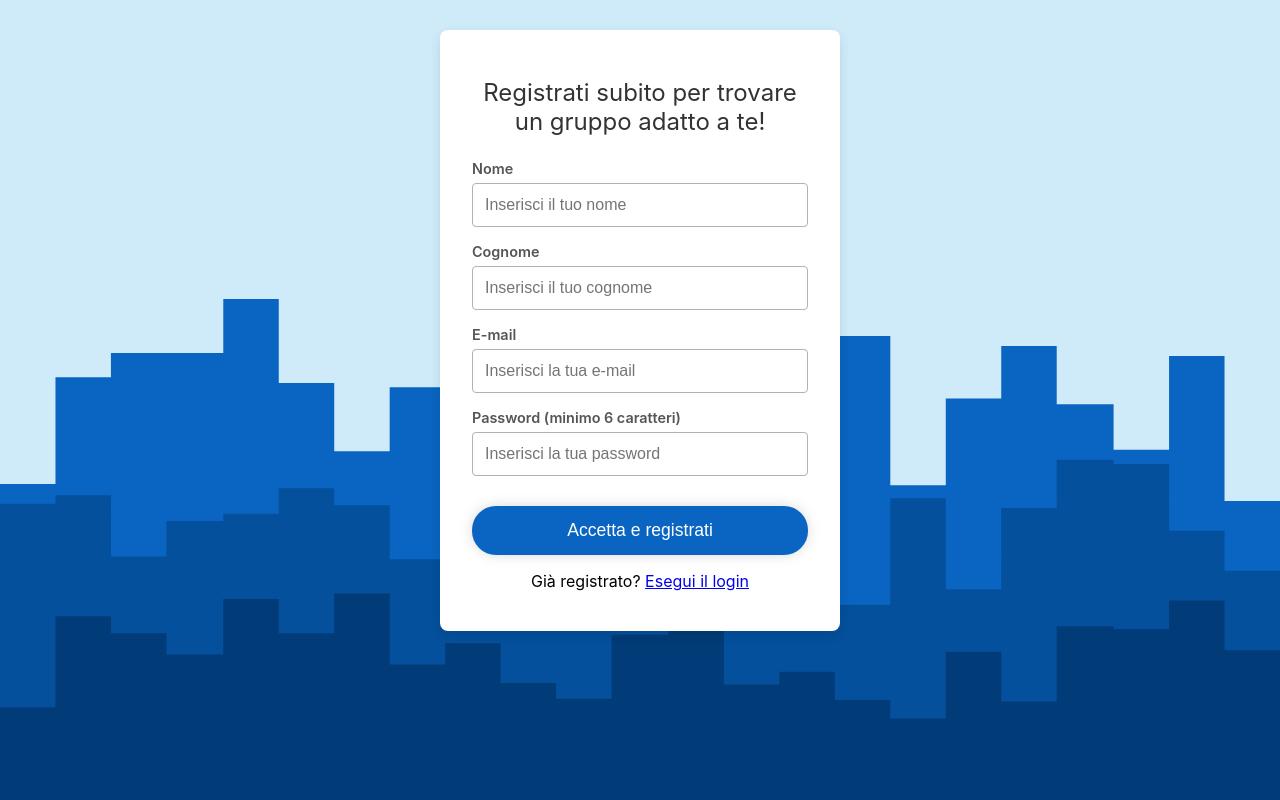
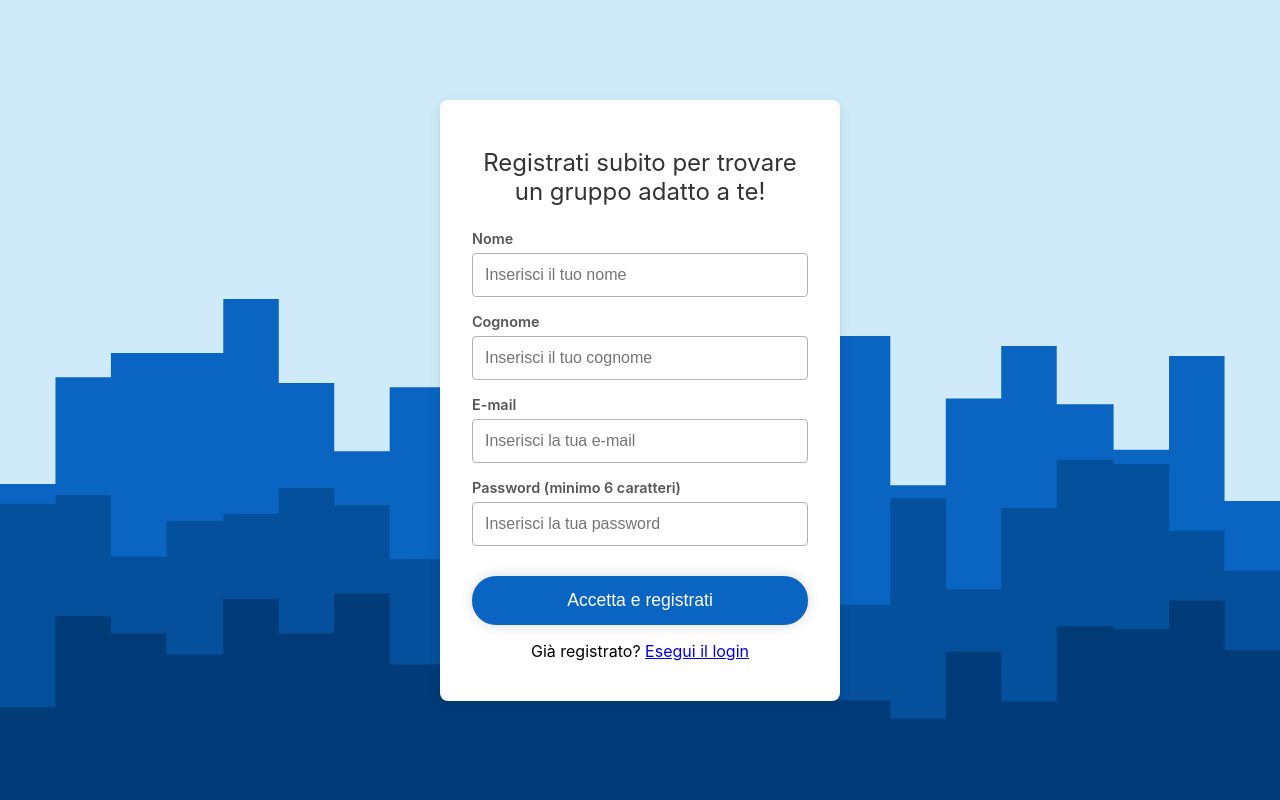
Before and after one commit to goldeneas/unisa-webdev, a PHP site: page /register.html in a window 1280 px wide. Run offline with PHP 8.4, Linux system fonts and the light colour scheme.

Commit message:
Improved card of register

```diff
--- a/src/register.css
+++ b/src/register.css
@@ -4,7 +4,7 @@ body {
     display: flex;
     flex-direction: column;
     align-items: center;
-    justify-content: flex-start; /* Allinea dall'alto */
+    justify-content: center; /* Allinea dall'alto */
     min-height: 100vh;
     margin: 0;
     padding: 30px 20px; /* Aggiunge spazio sopra e ai lati */
```
